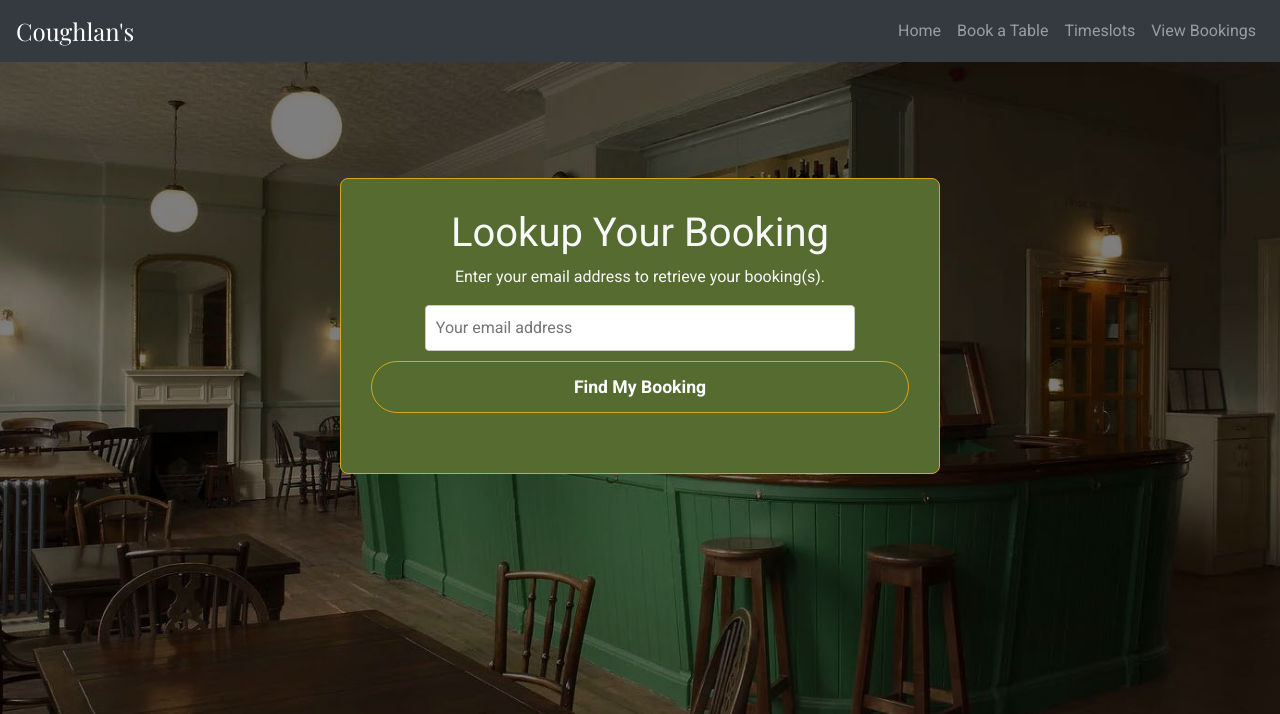
After one commit to p-coughlan/book-a-table, a Django app: page /cancel-lookup/ in a window 1280 px wide. The commit adds this page. Shown: the top 714 px of the page. Run offline with Django 4.2, Linux system fonts and the light colour scheme; some libraries are stand-ins or nearby versions.

Commit message:
Add cancellation functionality with confirmation and lookup pages, enhance booking form error handling

```diff
--- a/bookings/templates/bookings/book_table.html
+++ b/bookings/templates/bookings/book_table.html
@@ -60,6 +60,11 @@
   <h1>Book a Table</h1>
   <form method="POST">
     {% csrf_token %}
+    {% if form.non_field_errors %}
+    <div class="alert alert-danger">
+      {{ form.non_field_errors }}
+    </div>
+  {% endif %}
     <!-- Loop through each field manually to control layout -->
     {% for field in form %}
       <div class="form-group">
--- /dev/null
+++ b/bookings/templates/bookings/cancel_lookup.html
@@ -0,0 +1,72 @@
+{% extends 'bookings/base.html' %}
+
+{% block title %}Cancel Booking Lookup{% endblock %}
+
+{% block extra_css %}
+<style>
+  /* Optional: Additional styles specific to the lookup page */
+  .lookup-container {
+    max-width: 600px;
+    margin: 80px auto;
+    background-color: #556B2F;
+    padding: 30px;
+    border: 1px solid goldenrod;
+    border-radius: 8px;
+    text-align: center;
+    color: #f8f8f8;
+  }
+  .lookup-container form {
+    margin-bottom: 30px;
+  }
+  .lookup-container input[type="email"] {
+    width: 80%;
+    padding: 10px;
+    border-radius: 4px;
+    border: 1px solid #ccc;
+  }
+  .lookup-container button {
+    margin-top: 10px;
+    width: 100%;
+    background-color: #556B2F;
+    color: white;
+    border: 1px solid goldenrod;
+    border-radius: 50px;
+    padding: 12px;
+    font-size: 1.1rem;
+    font-weight: bold;
+  }
+  .booking-item {
+    text-align: left;
+    padding: 10px 0;
+    border-bottom: 1px solid goldenrod;
+  }
+  .booking-item:last-child {
+    border-bottom: none;
+  }
+</style>
+{% endblock %}
+
+{% block content %}
+<div class="lookup-container">
+  <h1>Lookup Your Booking</h1>
+  <p>Enter your email address to retrieve your booking(s).</p>
+  <form method="POST">
+    {% csrf_token %}
+    <input type="email" name="email" placeholder="Your email address" required>
+    <button type="submit">Find My Booking</button>
+  </form>
+
+  {% if bookings_found %}
+    <h2>Your Bookings</h2>
+    <ul>
+      {% for booking in bookings_found %}
+        <li class="booking-item">
+          <strong>{{ booking.name }}</strong> - {{ booking.date }} at {{ booking.time }} ({{ booking.guests }} guests)
+          <!-- Link to cancel this booking -->
+          <a href="{% url 'confirm_cancel' booking.id %}" class="btn btn-danger btn-sm">Cancel</a>
+        </li>
+      {% endfor %}
+    </ul>
+  {% endif %}
+</div>
+{% endblock %}
--- a/bookings/views.py
+++ b/bookings/views.py
@@ -9,6 +9,33 @@ from django.contrib.admin.views.decorators import staff_member_required # import
 from django.core.mail import send_mail # import the send_mail function to send emails
 from django.shortcuts import render, redirect, get_object_or_404 # import the get_object_or_404 function to get an object by ID or return a 404 error
 
+from datetime import datetime, timedelta
+
+from datetime import datetime, timedelta
+from .models import Booking  # Ensure Booking is imported
+
+def check_capacity(new_booking):
+    """
+    For a given new_booking instance (unsaved), this function calculates
+    the total number of guests already reserved for bookings whose 2-hour window
+    overlaps with the new_booking's 2-hour window.
+    """
+    booking_date = new_booking.date
+    new_start = datetime.combine(booking_date, new_booking.time)
+    new_end = new_start + timedelta(hours=2)
+
+    # Get all bookings for that date
+    existing_bookings = Booking.objects.filter(date=booking_date)
+    total_reserved = 0
+
+    for booking in existing_bookings:
+        existing_start = datetime.combine(booking.date, booking.time)
+        existing_end = existing_start + timedelta(hours=2)
+        # Check if the new booking overlaps with the existing booking's 2-hour window:
+        if new_start < existing_end and existing_start < new_end:
+            total_reserved += booking.guests
+
+    return total_reserved
 
 
 def home(request):
@@ -22,8 +49,9 @@ def home(request):
 def book_table(request):
     """
     Displays the booking form and processes the form submission.
-    If the form is valid, the booking is saved to the database and a success message is displayed.
-    Sends a confirmation email to the customer.
+    If valid, checks capacity for a 2-hour window (80% of 50 seats, i.e. 40 seats).
+    If the new booking would exceed capacity, returns an error.
+    Otherwise, saves the booking, sends a confirmation email, and redirects.
     """
     initial_data = {}
     if 'time' in request.GET:
@@ -32,29 +60,44 @@ def book_table(request):
     if request.method == 'POST':
         form = BookingForm(request.POST)
         if form.is_valid():
-            booking = form.save()
-            # Add a success message using the booking details
-            messages.success(request, f'Booking for {booking.date} at {booking.time} confirmed!')
+            # Get an unsaved booking instance
+            new_booking = form.save(commit=False)
 
-            # Send an email to the customer
+            # Check capacity for the new booking's 2-hour window
+            total_reserved = check_capacity(new_booking)
+            allowed_capacity = 40  # 80% of 50 seats
+
+            if total_reserved + new_booking.guests > allowed_capacity:
+                form.add_error(
+                    None,
+                    "Cannot accept booking: The requested time slot is nearly full. Please reduce the number of guests or try a different time."
+                )
+                return render(request, 'bookings/book_table.html', {'form': form})
+
+            # Save the booking since capacity is sufficient
+            new_booking.save()
+            messages.success(request, f'Booking for {new_booking.date} at {new_booking.time} confirmed!')
+
+            # Send a confirmation email to the customer
             send_mail(
                 subject="Your Booking Confirmation",
                 message=(
-                    f"Dear {booking.name},\n\n"
-                    f"Your booking for {booking.date} at {booking.time} is confirmed.\n"
-                    "We look forward to welcoming you at COUGHLAN'S!\n\n"
+                    f"Dear {new_booking.name},\n\n"
+                    f"Your booking for {new_booking.date} at {new_booking.time} is confirmed.\n"
+                    "We look forward to welcoming you at Coughlan's!\n\n"
                     "Thank you."
                 ),
                 from_email="noreply@coughlans.com",
-                recipient_list=[booking.email], # list containing the recipient's email address
+                recipient_list=[new_booking.email],
                 fail_silently=False,
             )
-            # Redirect to success page with the booking's ID included in the URL
-            return redirect('booking_success', booking_id=booking.id)
+
+            return redirect('booking_success', booking_id=new_booking.id)
     else:
         form = BookingForm(initial=initial_data)
 
     return render(request, 'bookings/book_table.html', {'form': form})
+
 
 
 
@@ -144,3 +187,44 @@ def update_booking(request, booking_id):
         form = BookingForm(instance=booking)
 
     return render(request, 'bookings/update_booking.html', {'form': form, 'booking': booking})
+
+def cancel_lookup(request):
+    """
+    Displays a form for users to look up their bookings by email.
+    If bookings are found, they are listed with options to cancel.
+    """
+    bookings_found = None
+    if request.method == 'POST':
+        email = request.POST.get('email')
+        # Optionally, you could add more criteria (like a booking reference)
+        if email:
+            bookings_found = Booking.objects.filter(email__iexact=email)
+            if not bookings_found:
+                messages.error(request, "No bookings found for that email address.")
+        else:
+            messages.error(request, "Please enter an email address.")
+
+    return render(request, 'bookings/cancel_lookup.html', {
+        'bookings_found': bookings_found
+    })
+
+def confirm_cancel(request, booking_id):
+    """
+    Displays a confirmation page asking if the user really wants to cancel their booking.
+    If confirmed, the booking is deleted and a thank you message is displayed.
+    The view fetches the booking using booking_id.
+    On a POST request (i.e., when the user clicks the final cancel button), the booking is deleted and a success message is displayed.
+    The user is then redirected to the homepage.
+    On a GET request, the view renders the confirmation page.
+    """
+    booking = get_object_or_404(Booking, id=booking_id)
+
+    if request.method == 'POST':
+        # Delete the booking and set a success message
+        booking.delete()
+        messages.success(request, "Thanks, we hope to see you soon at Coughlan's!")
+        # Optionally, redirect to the homepage or a dedicated cancellation success page
+        return redirect('home')
+
+    # Render the confirmation page (GET request)
+    return render(request, 'bookings/cancel_confirm.html', {'booking': booking})
--- a/restaurant_booking/urls.py
+++ b/restaurant_booking/urls.py
@@ -20,7 +20,7 @@ from django.views.generic import TemplateView # import the TemplateView class to
 
 
 # import the view functions from the bookings app
-from bookings.views import home, book_table, booking_success, available_timeslots, booking_list, cancel_booking, update_booking
+from bookings.views import home, book_table, booking_success, available_timeslots, booking_list, cancel_booking, update_booking, cancel_lookup, confirm_cancel
 
 # define the URL patterns
 urlpatterns = [
@@ -37,4 +37,9 @@ urlpatterns = [
     # Sample menu pages using TemplateView
     path('lunch-menu/', TemplateView.as_view(template_name="bookings/lunch_menu.html"), name='lunch_menu'),
     path('dinner-menu/', TemplateView.as_view(template_name="bookings/dinner_menu.html"), name='dinner_menu'),
+    # Cancel booking page
+    path('cancel/<int:booking_id>/', cancel_booking, name='cancel_booking'),
+    # Cancel booking lookup page
+    path('cancel-lookup/', cancel_lookup, name='cancel_lookup'),
+    path('confirm-cancel/<int:booking_id>/', confirm_cancel, name='confirm_cancel'),
 ]
```
Also changed, not shown: bookings/templates/bookings/cancel_confirm.html (added, +54 -0 lines), README.md.
